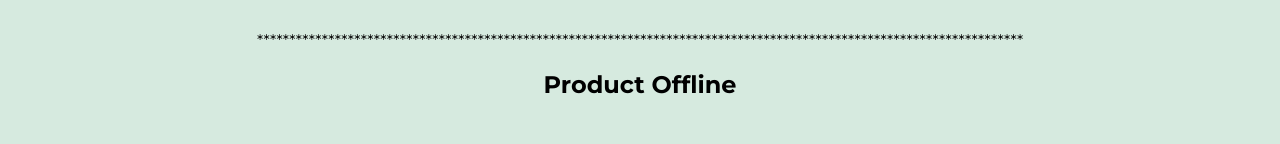
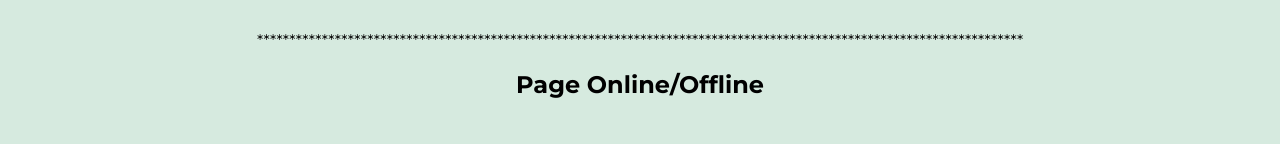
Before and after one commit to wwqwwwqqq/checklist.github.io, a plain HTML site: page index.html in a window 1280 px wide. Shown: the part 7916-8060 px from the top of the page. Drawn offline with Linux system fonts and the light colour scheme.

Commit message:
Update index.html

```diff
--- a/index.html
+++ b/index.html
@@ -152,7 +152,7 @@
 
 <div class="text-box">
   <div class="top-area">
-    <h2 style="text-align: center;">Product Offline</h2>
+    <h2 style="text-align: center;">Page Online/Offline</h2>
   </div>
   <div class="inner">
   <!-- PRODUCT OFFLINE -->
```
